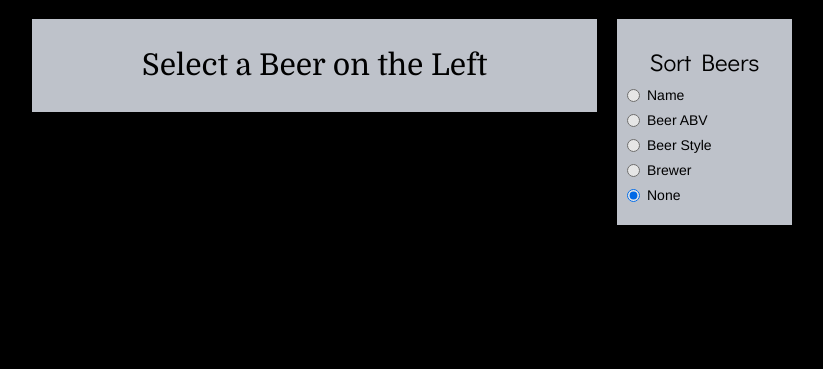
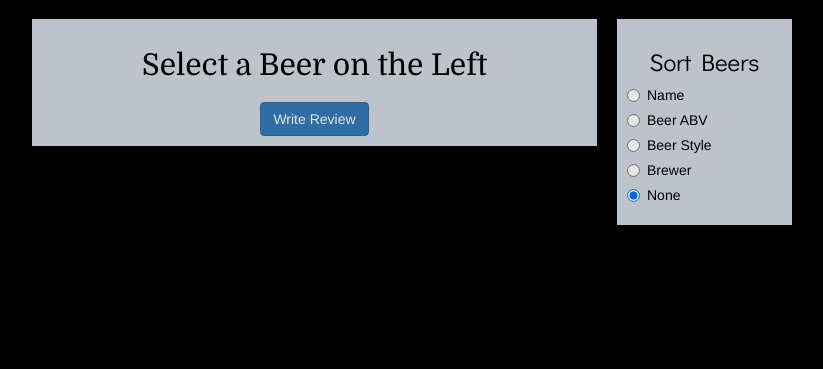
Before and after one commit to mtommarello/Web-Programming-Final, a PHP site: page /beers.php in a window 1280 px wide. Shown: the part 51-420 px from the top of the page, without its empty margins (423-1246 px from the left). Run offline with PHP 8.4, Linux system fonts and the light colour scheme; data that the repository does not hold is empty; some libraries are stand-ins or nearby versions.

Commit message:
Merged Changes and Added Review Button
Merged Changes between Mac Pro and MacBook Pro.
Also added a add review button to help with the AJAX call.

```diff
--- a/beers.php
+++ b/beers.php
@@ -196,6 +196,9 @@
             <div class="hidden-xs hidden-sm col-md-6 col-lg-6 cards">
                 <h2 class="beerClosed">Select a Beer on the Left</h2>
                 <h2 class="beerOpen"></h2>
+                <div class="beerWriteReviewButton">
+                    <button type="submit" class="btn btn-primary" id="newReviewButton">Write Review</button>
+                </div>
                 <div class="beerWriteReview"></div>
                 <div class="beerViewReviews"></div>
             </div>
```
Also changed, not shown: 1 other file.
